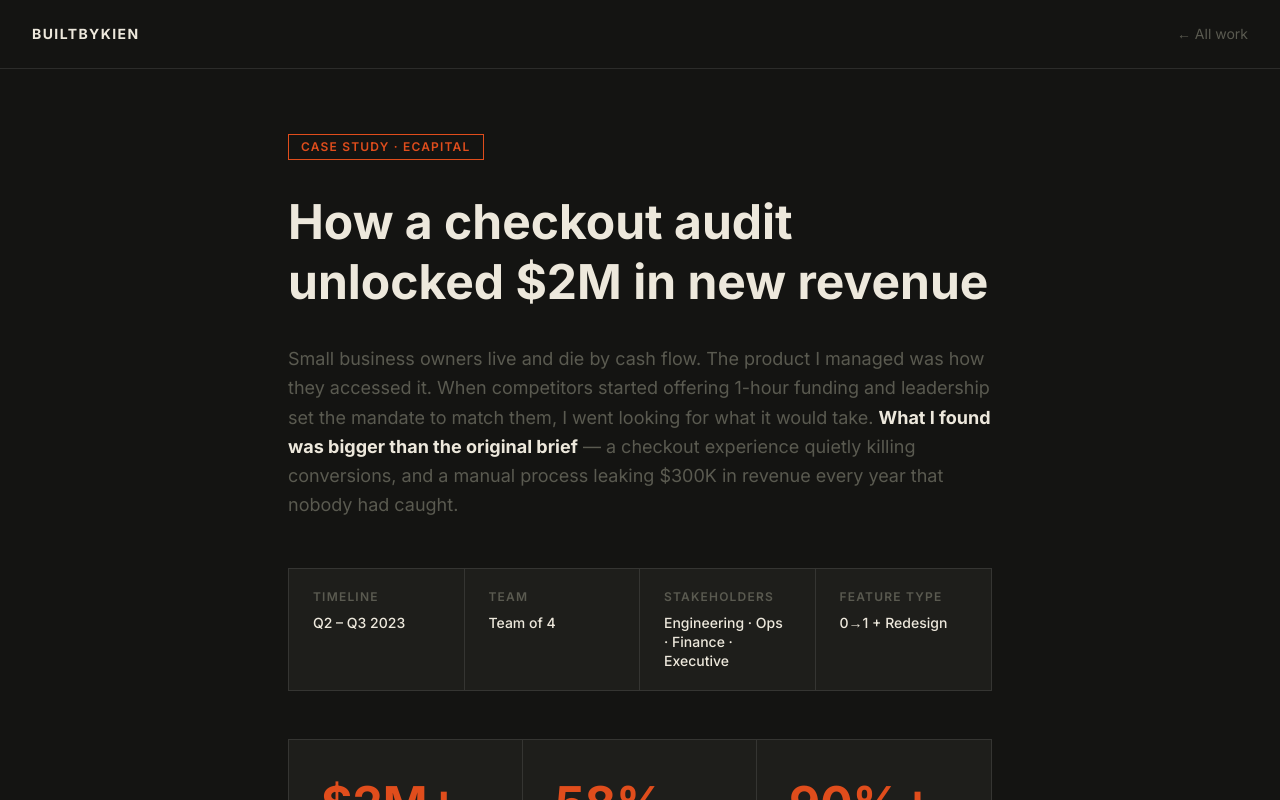
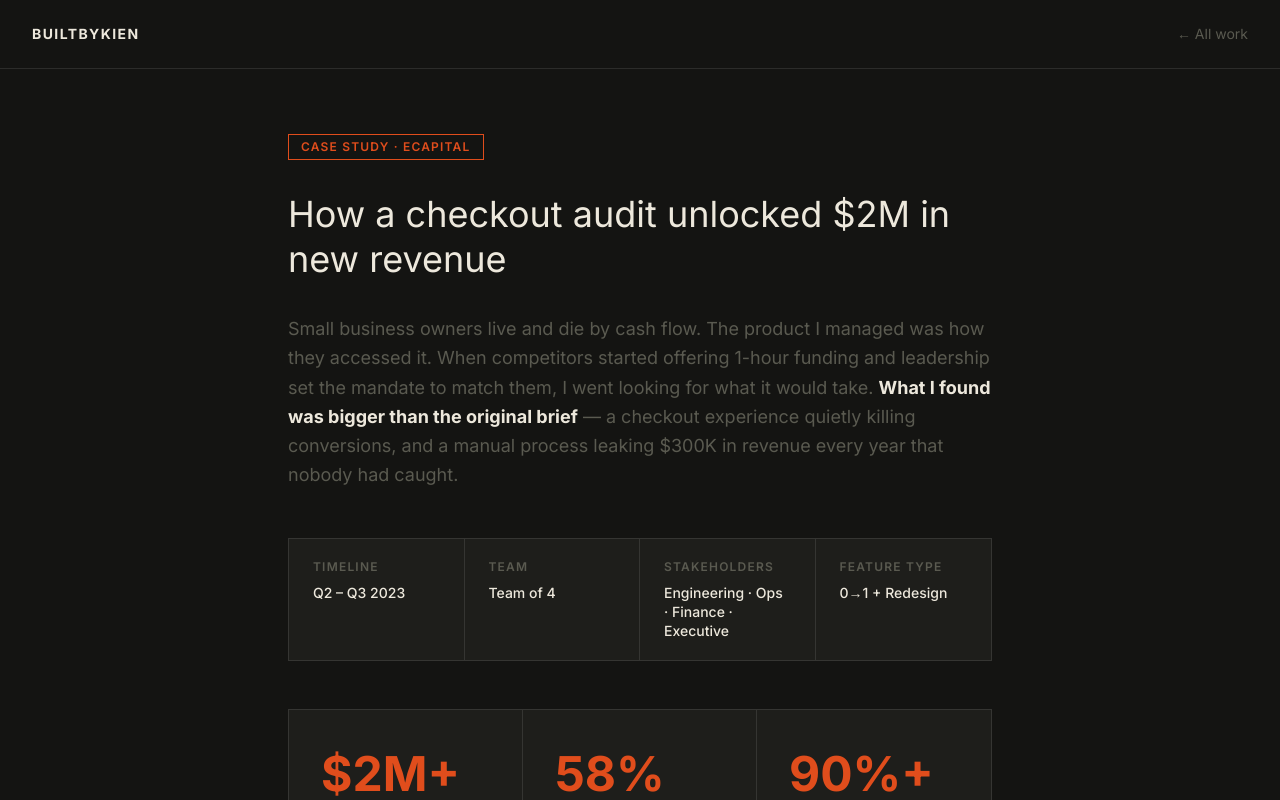
Before and after one commit to kbnewyen/kien-portfolio, a Next.js app: page /ecapital-checkout in a window 1280 px wide. Shown: the top 800 px of the page. Built offline with nearby package versions, Linux system fonts and the light colour scheme.

Commit message:
update section headers to be smaller and lighter

```diff
--- a/components/CaseStudyLayout.tsx
+++ b/components/CaseStudyLayout.tsx
@@ -50,7 +50,7 @@ export default function CaseStudyLayout({ cs }: { cs: CaseStudy }) {
           style={{ borderColor: "#E04D1C", color: "#E04D1C" }}>
           {cs.tag}
         </div>
-        <h1 className="text-4xl md:text-5xl font-bold leading-tight mb-8">{cs.title}</h1>
+        <h1 className="className=text-3xl md:text-4xl font-normal leading-tight mb-8">{cs.title}</h1>
         <p className="text-lg leading-relaxed" style={{ color: "#5A5A50" }}>
           {cs.intro}{" "}
           <span className="font-bold" style={{ color: "#EDE8DC" }}>{cs.introHighlight}</span>{" "}
```
